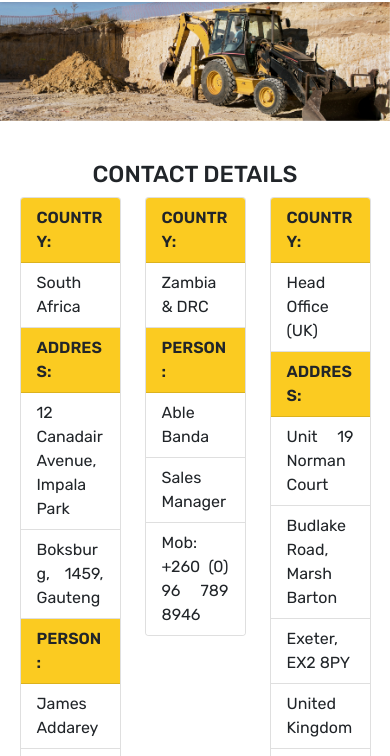
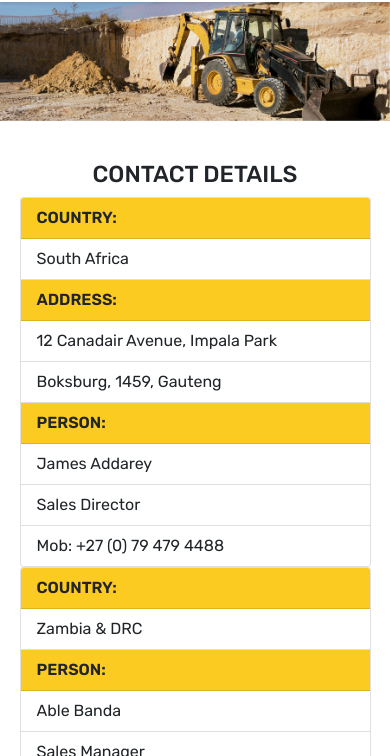
Before and after one commit to ArthurNathaniel/Mining-Parts, a plain HTML site: page contact.html in a window 390 px wide. Shown: the part 88-844 px from the top of the page. Drawn offline with nearby package versions, Linux system fonts and the light colour scheme.

Commit message:
contact detail responsive

```diff
--- a/contact.html
+++ b/contact.html
@@ -78,7 +78,7 @@
     <section>
         <div class="row welcome-home">
             <h3 class="text-center">CONTACT DETAILS</h3>
-            <div class="col-4">
+            <div class="col-md-4">
                 <div class="card text-center">
                     <div class="card-header">
                         COUNTRY:
@@ -99,7 +99,7 @@
                     </ul>
                 </div>
             </div>
-            <div class="col-4">
+            <div class="col-md-4">
                 <div class="card text-center">
                     <div class="card-header">
                         COUNTRY:
@@ -116,7 +116,7 @@
                     </ul>
                 </div>
             </div>
-            <div class="col-4">
+            <div class="col-md-4">
                 <div class="card text-center">
                     <div class="card-header">
                         COUNTRY:
```
